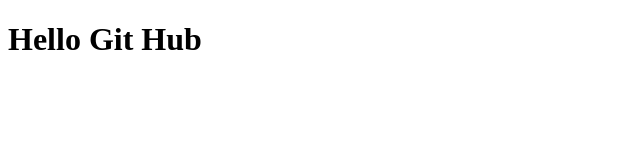
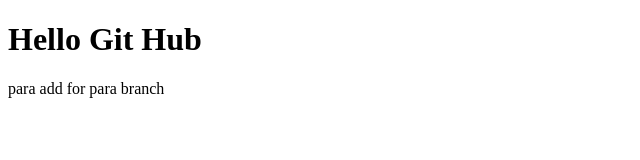
Before and after one commit to jahiralamaumi/my-first-repo, a plain HTML site: page index.html in a window 1280 px wide. Shown: the whole page, without its empty margins (0-640 px from the left). Drawn offline with Linux system fonts and the light colour scheme.

Commit message:
added to para

```diff
--- a/index.html
+++ b/index.html
@@ -8,5 +8,6 @@
 </head>
 <body>
     <h1>Hello Git Hub</h1>
+    <p>para add for para branch </p>
 </body>
 </html>
```
